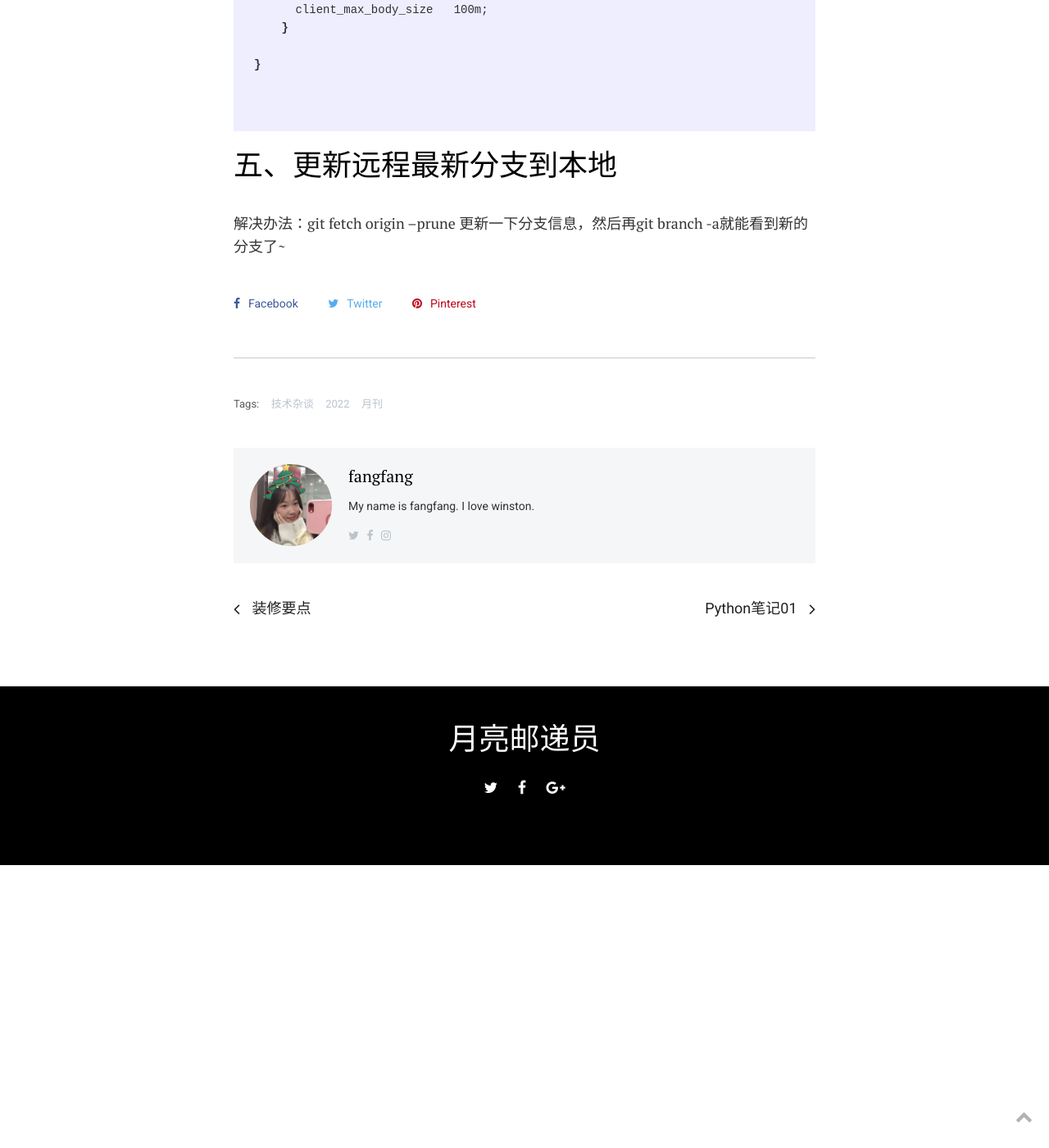
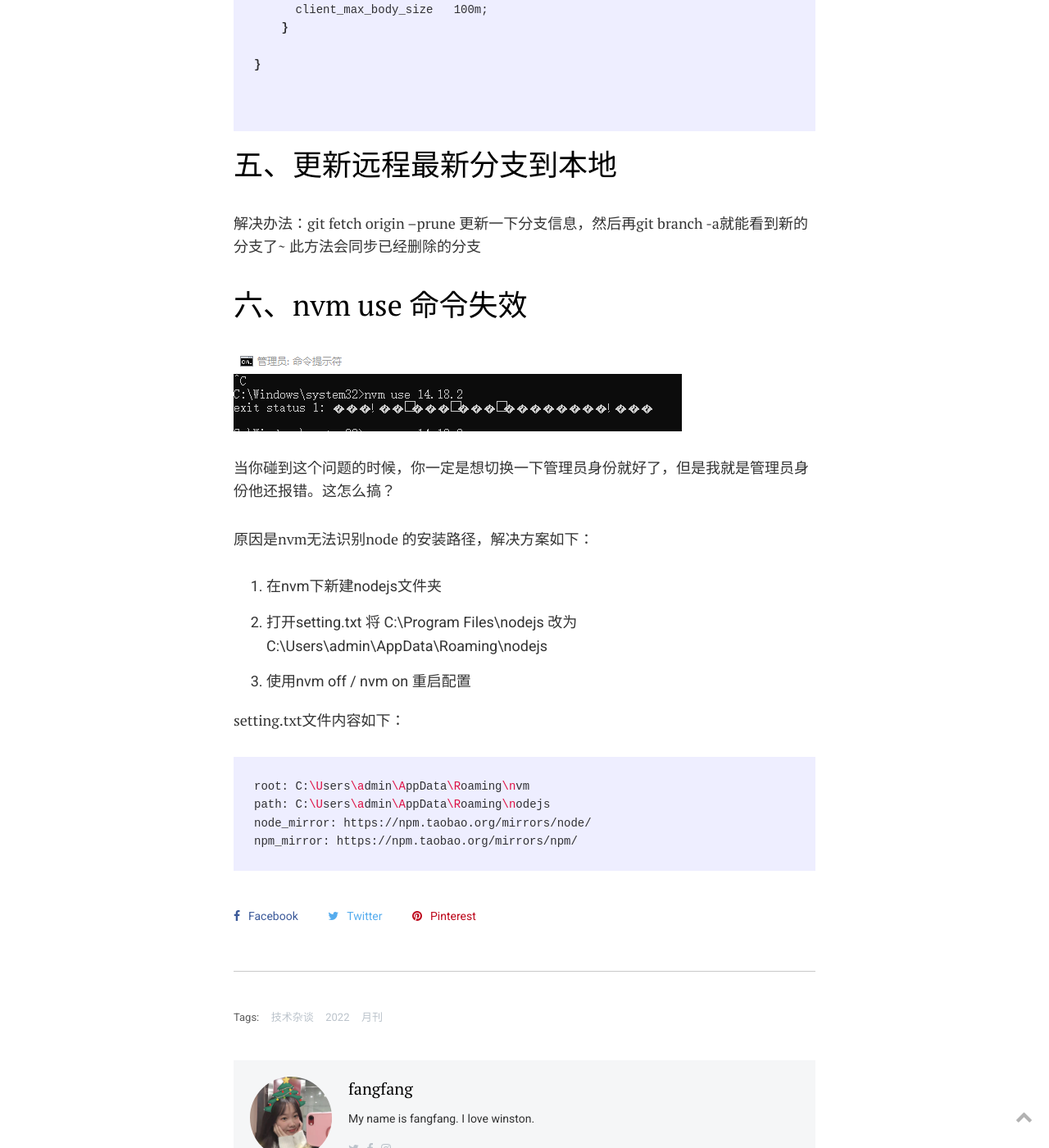
Before and after one commit to mytingbao/blog, a Jekyll site: the page built from _posts/2022/2022-10-09-2022年10，11月份笔记.md, in a window 1280 px wide and 1400 px high, scrolled down 6896 px. Shown: the whole window at 82% size. Built offline with Jekyll 4.4.1, drawn with Linux system fonts in a browser that asks for light colours; before the commit the page ends 7951 px from its top, so only the background shows below that.

Commit message:
更新11月份笔记

````diff
--- a/_posts/2022/2022-10-09-2022年10，11月份笔记.md
+++ b/_posts/2022/2022-10-09-2022年10，11月份笔记.md
@@ -260,3 +260,26 @@ server {
 # 五、更新远程最新分支到本地
 
 解决办法：git fetch origin --prune 更新一下分支信息，然后再git branch -a就能看到新的分支了~
+此方法会同步已经删除的分支
+
+
+# 六、nvm use 命令失效
+
+![warn]({{site.baseurl}}/images/post/2022/11/01.png)
+
+当你碰到这个问题的时候，你一定是想切换一下管理员身份就好了，但是我就是管理员身份他还报错。这怎么搞？
+
+原因是nvm无法识别node 的安装路径，解决方案如下：
+1. 在nvm下新建nodejs文件夹
+2. 打开setting.txt 将 C:\Program Files\nodejs 改为 C:\Users\admin\AppData\Roaming\nodejs
+3. 使用nvm off / nvm on 重启配置
+
+
+setting.txt文件内容如下：
+
+```shell
+root: C:\Users\admin\AppData\Roaming\nvm
+path: C:\Users\admin\AppData\Roaming\nodejs
+node_mirror: https://npm.taobao.org/mirrors/node/
+npm_mirror: https://npm.taobao.org/mirrors/npm/
+```
````
Also changed, not shown: images/post/2022/11/01.png (added).
